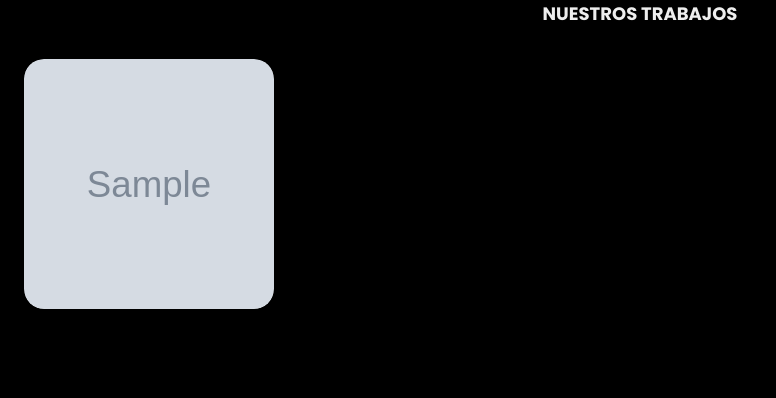
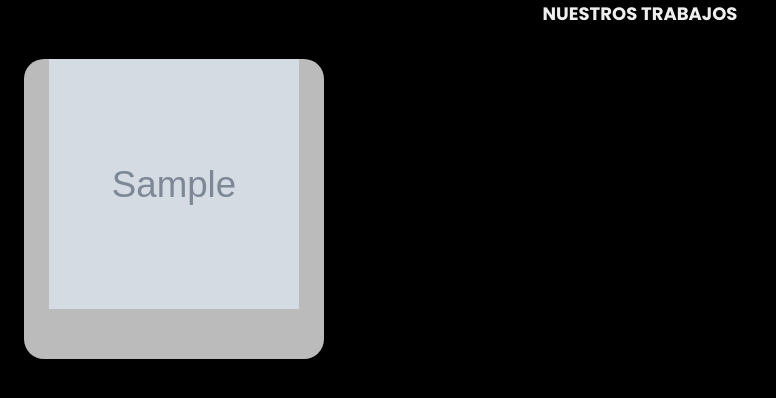
Before and after one commit to Hernansala08/reparacion_, a Django app: template core/templates/core/more.html in a window 1280 px wide. Shown: the part 50-448 px from the top of the page, without its empty margins (0-776 px from the left). Run offline with Django 3.2, Linux system fonts and the light colour scheme; the template is opened without the code that fills it: most values are stand-ins (such as "Sample title", 1, 10 or a date in 2020); grey boxes marked "Sample" are stand-in pictures.

Commit message:
Modificaciones

```diff
--- a/core/static/css/style.css
+++ b/core/static/css/style.css
@@ -376,11 +376,10 @@ header a {
 
 .flip-card {
     background-color: transparent;
-    width: 250px;
-    height: 250px;
+    width: 300px;
+    height: 300px;
     perspective: 1000px;
     border-radius: 20px;
-    z-index: 1;
 }
 
 .flip-card-inner {
@@ -392,7 +391,6 @@ header a {
     transform-style: preserve-3d;
     box-shadow: 0 4px 8px 0 rgba(0, 0, 0, 0.2);
     border-radius: 20px;
-    overflow: hidden;
 }
 
 .flip-card:hover .flip-card-inner {
@@ -413,8 +411,6 @@ header a {
     background-color: #bbb;
     color: black;
     border-radius: 20px;
-    display: flex;
-    overflow: hidden;
 }
 
 .flip-card-back {
```
